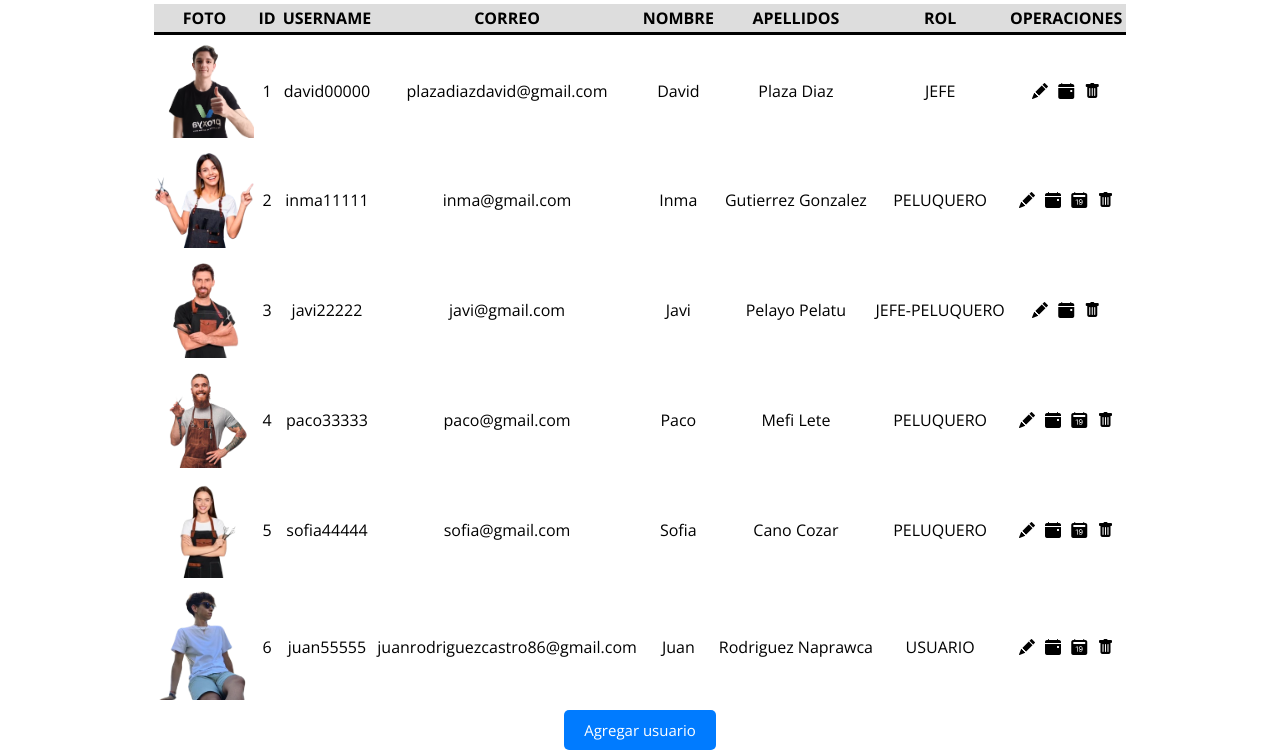
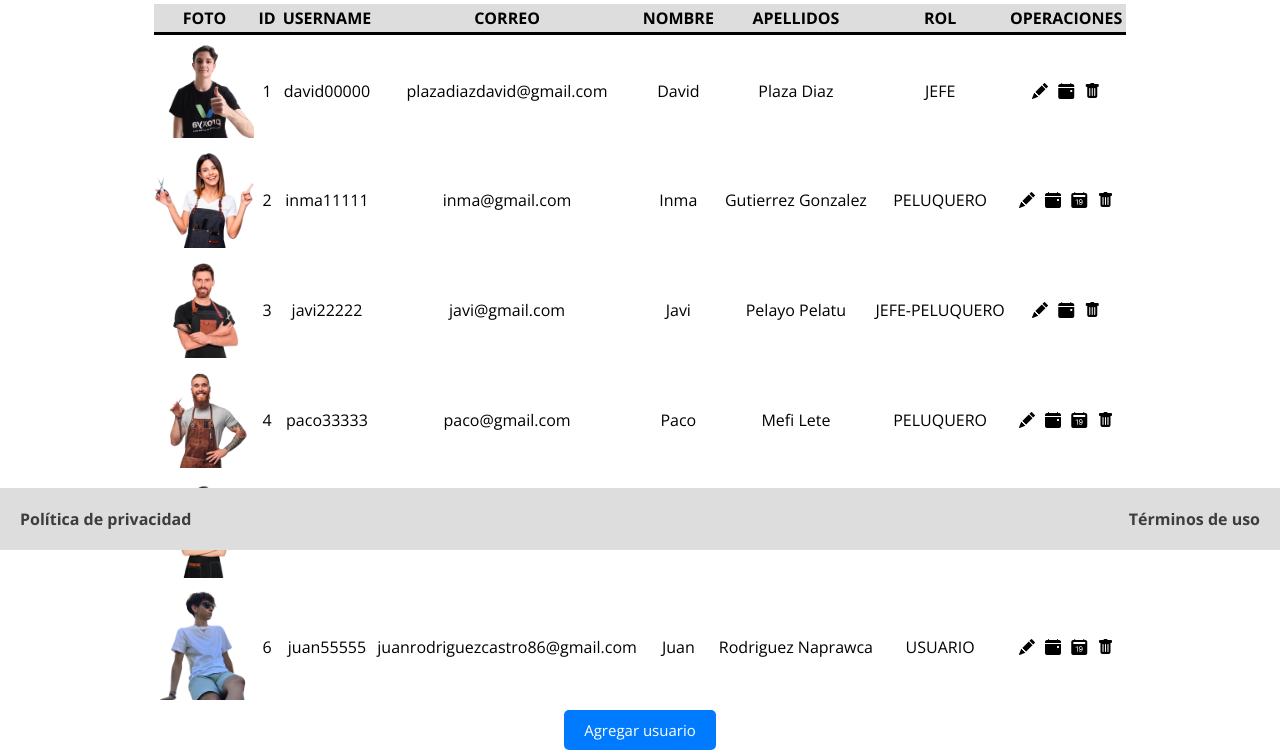
Before and after one commit to dapla365/FCT, a PHP site: page /admin.php?orderby=1 in a window 1280 px wide. Shown: the part 250-1004 px from the top of the page. Run offline with PHP 8.4, Linux system fonts and the light colour scheme; a user stored in the database is signed in; data comes from the database, SQL or seed files in the repository; data that the repository does not hold is empty.

Commit message:
simple-footer

```diff
--- a/kano/components/footer.php
+++ b/kano/components/footer.php
@@ -1,16 +1,20 @@
-
 <?php
 session_start();
 if ($_SERVER['PHP_SELF'] != "") {
     $url = explode("/", $_SERVER['PHP_SELF']);
     $url = $url[2];
     if ($url != 'index.php') {
-    echo '
+        echo '
     <script src="js/navbar.js"></script>';
     }
 }
 ?>
 
-<footer></footer>
+<footer style="position:fixed; left:0px; bottom:0px; width: 100%; display: flex; justify-content: space-between; align-content: center; padding: 20px; background: rgb(221, 221, 221);">
+    <a style="text-decoration: none; color: #3d3d3d; font-weight: bold;" href="privacidad.php">Política de
+        privacidad</a>
+    <a style="text-decoration: none; color: #3d3d3d; font-weight: bold;" href="terminos.php">Términos de uso</a>
+</footer>
 </body>
+
 </html>
--- a/kano/css/admin.css
+++ b/kano/css/admin.css
@@ -89,6 +89,8 @@ tbody tr:hover td {
     cursor: pointer;
     border-radius: 5px;
     background-color: #007BFF;
+
+    margin-bottom: 50px;
 }
 
 .container .agregarUsuarios button:hover {
```
